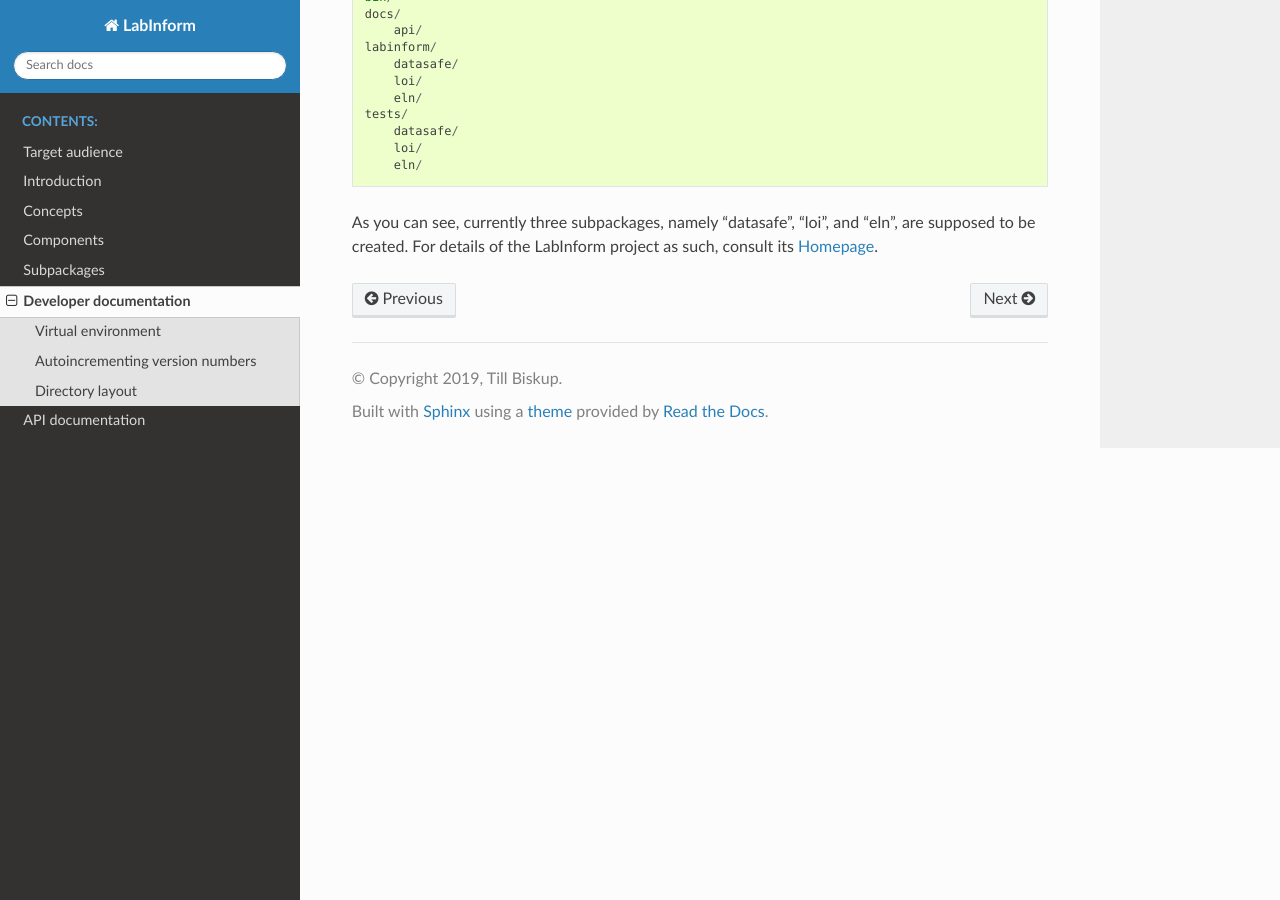
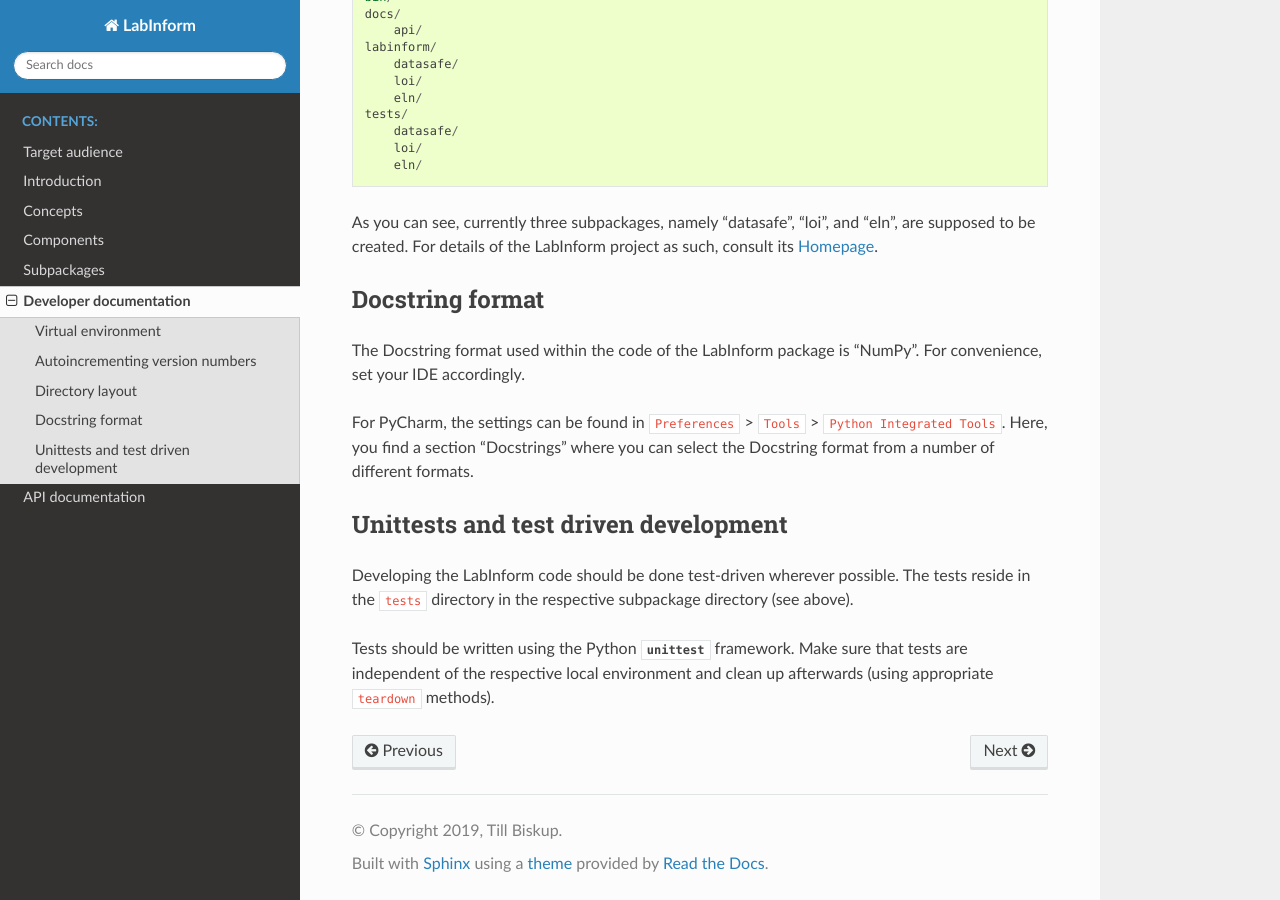
Before and after one commit to tillbiskup/labinform, a Sphinx documentation site: the page built from docs/developers.rst, in a window 1280 px wide and 900 px high, scrolled down 1482 px. Built offline with Sphinx 7.4.7 and the Read the Docs theme 2.0.0, drawn with Linux system fonts in a browser that asks for light colours.

Commit message:
Add info on how to install and how to format docstrings

```diff
--- a/docs/developers.rst
+++ b/docs/developers.rst
@@ -57,3 +57,19 @@ A general overview of the overall package structure::
 
 
 As you can see, currently three subpackages, namely "datasafe", "loi", and "eln", are supposed to be created. For details of the LabInform project as such, consult its `Homepage <https://www.labinform.de/>`_.
+
+
+Docstring format
+----------------
+
+The Docstring format used within the code of the LabInform package is "NumPy". For convenience, set your IDE accordingly.
+
+For PyCharm, the settings can be found in ``Preferences`` > ``Tools`` > ``Python Integrated Tools``. Here, you find a section "Docstrings" where you can select the Docstring format from a number of different formats.
+
+
+Unittests and test driven development
+-------------------------------------
+
+Developing the LabInform code should be done test-driven wherever possible. The tests reside in the ``tests`` directory in the respective subpackage directory (see above).
+
+Tests should be written using the Python :mod:`unittest` framework. Make sure that tests are independent of the respective local environment and clean up afterwards (using appropriate ``teardown`` methods).
```
Also changed, not shown: docs/index.rst (+10 -0 lines), 1 other file.
